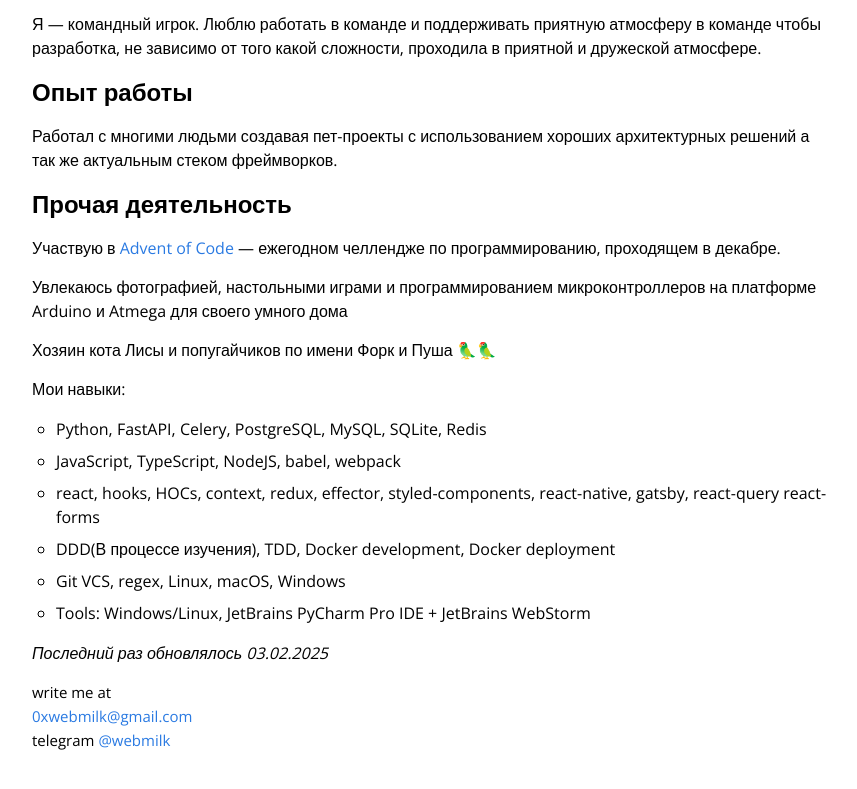
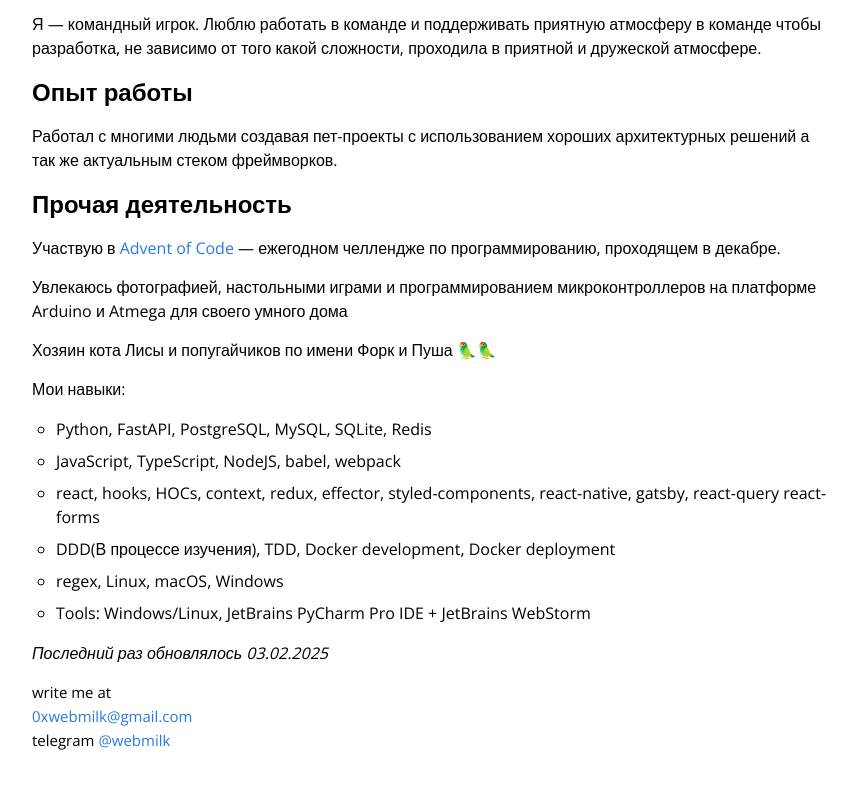
Before and after one commit to 0xWEBMILK/0xWebMilk.github.io, a plain HTML site: page cv/index.html in a window 1280 px wide. Shown: the part 520-1309 px from the top of the page, without its empty margins (208-1065 px from the left). Drawn offline with nearby package versions, Linux system fonts and the light colour scheme; a script that the page names is missing.

Commit message:
Update index.html

```diff
--- a/cv/index.html
+++ b/cv/index.html
@@ -76,12 +76,12 @@
             <p>Хозяин кота Лисы и попугайчиков по имени Форк и Пуша 🦜🦜</p>
             <p>Мои навыки:</p>
             <ul>
-                <li>Python, FastAPI, Celery, PostgreSQL, MySQL, SQLite, Redis</li>
+                <li>Python, FastAPI, PostgreSQL, MySQL, SQLite, Redis</li>
                 <li>JavaScript, TypeScript, NodeJS, babel, webpack</li>
                 <li>react, hooks, HOCs, context, redux, effector, styled-components, react-native, gatsby,
                     react-query react-forms</li>
                 <li>DDD(В процессе изучения), TDD, Docker development, Docker deployment</li>
-                <li>Git VCS, regex, Linux, macOS, Windows</li>
+                <li>regex, Linux, macOS, Windows</li>
                 <li>Tools: Windows/Linux, JetBrains PyCharm Pro IDE + JetBrains WebStorm</li>
                 </li>
             </ul>
```
